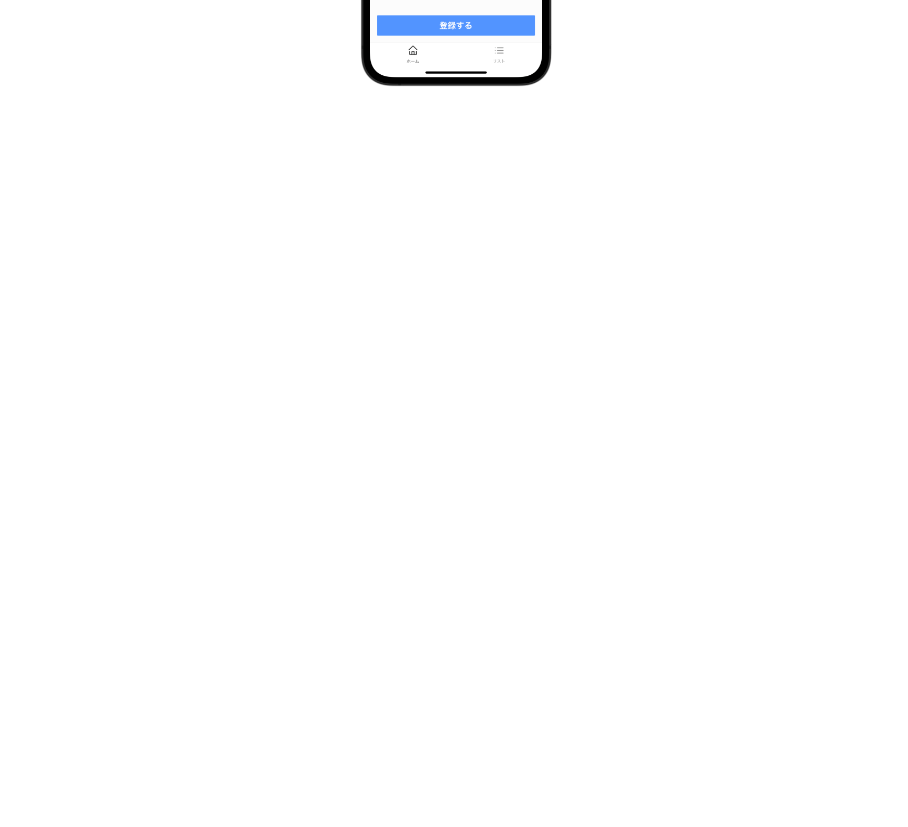
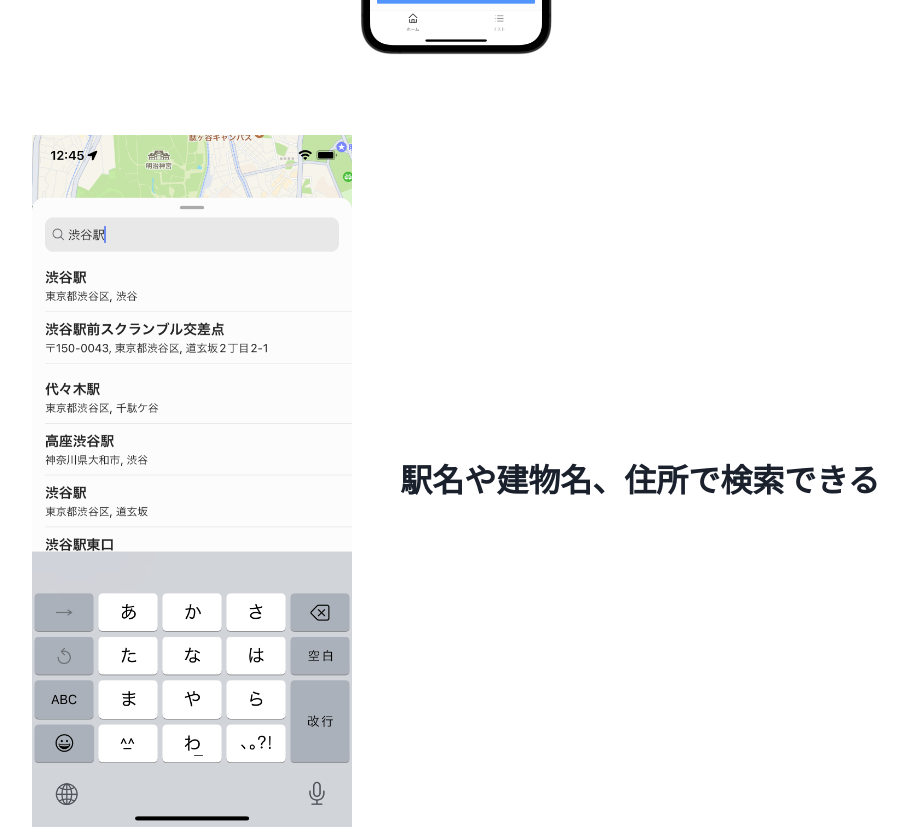
Before and after one commit to riku99/ichiara-website, a Next.js app: page / in a window 1280 px wide. Shown: the part 560-1387 px from the top of the page, without its empty margins (184-1092 px from the left). Before the commit the page ends 800 px from the top, so only its background shows below. Built offline with nearby package versions, Linux system fonts and the light colour scheme.

Commit message:
add IntroCard

```diff
--- /dev/null
+++ b/components/IntroCard/index.tsx
@@ -0,0 +1,57 @@
+import { Box, Flex, Text, useBreakpointValue } from '@chakra-ui/react';
+import Image from 'next/image';
+
+type Props = {
+  imageSrc: string;
+  title: string;
+  subTitle?: string;
+};
+
+export const IntroCard = ({ imageSrc, title, subTitle }: Props) => {
+  const isMobile = useBreakpointValue({ base: true, md: false });
+
+  const TitleText = (
+    <Text
+      fontWeight="700"
+      fontSize={{
+        base: '1.125rem',
+        md: '2rem',
+      }}
+    >
+      {title}
+      {!!subTitle && <Text>subTitle</Text>}
+    </Text>
+  );
+
+  return (
+    <Flex
+      justifyContent="center"
+      alignItems="center"
+      flexDirection={{
+        base: 'column',
+        md: 'row',
+      }}
+    >
+      {isMobile && TitleText}
+
+      <Box
+        mt={{
+          base: '4',
+          md: '0',
+        }}
+      >
+        <Image src={imageSrc} width={320} height={600} alt="アプリ紹介画像" />
+      </Box>
+
+      {!isMobile && (
+        <Box
+          ml={{
+            md: '12',
+          }}
+        >
+          {TitleText}
+        </Box>
+      )}
+    </Flex>
+  );
+};
--- a/pages/index.tsx
+++ b/pages/index.tsx
@@ -1,6 +1,7 @@
-import { Box, Flex, Text } from '@chakra-ui/react';
+import { Box, Flex, Text, VStack } from '@chakra-ui/react';
 import Head from 'next/head';
 import Image from 'next/image';
+import { IntroCard } from '../components/IntroCard';
 
 export default function Home() {
   return (
@@ -14,7 +15,7 @@ export default function Home() {
 
       <main>
         <Box px="4">
-          <Flex mt="16" justifyContent="center" alignItems="center">
+          <Flex mt="8" justifyContent="center" alignItems="center">
             <Image
               src="/ichiara-white.png"
               width={90}
@@ -39,6 +40,13 @@ export default function Home() {
                 alt="アプリイメージ"
               />
             </Flex>
+
+            <VStack mt={{ base: '12', md: '20' }}>
+              <IntroCard
+                imageSrc={'/search-station-app.png'}
+                title="駅名や建物名、住所で検索できる"
+              />
+            </VStack>
           </Box>
         </Box>
       </main>
```
Also changed, not shown: public/search-app.png (deleted), public/search-station-app.png (added).
